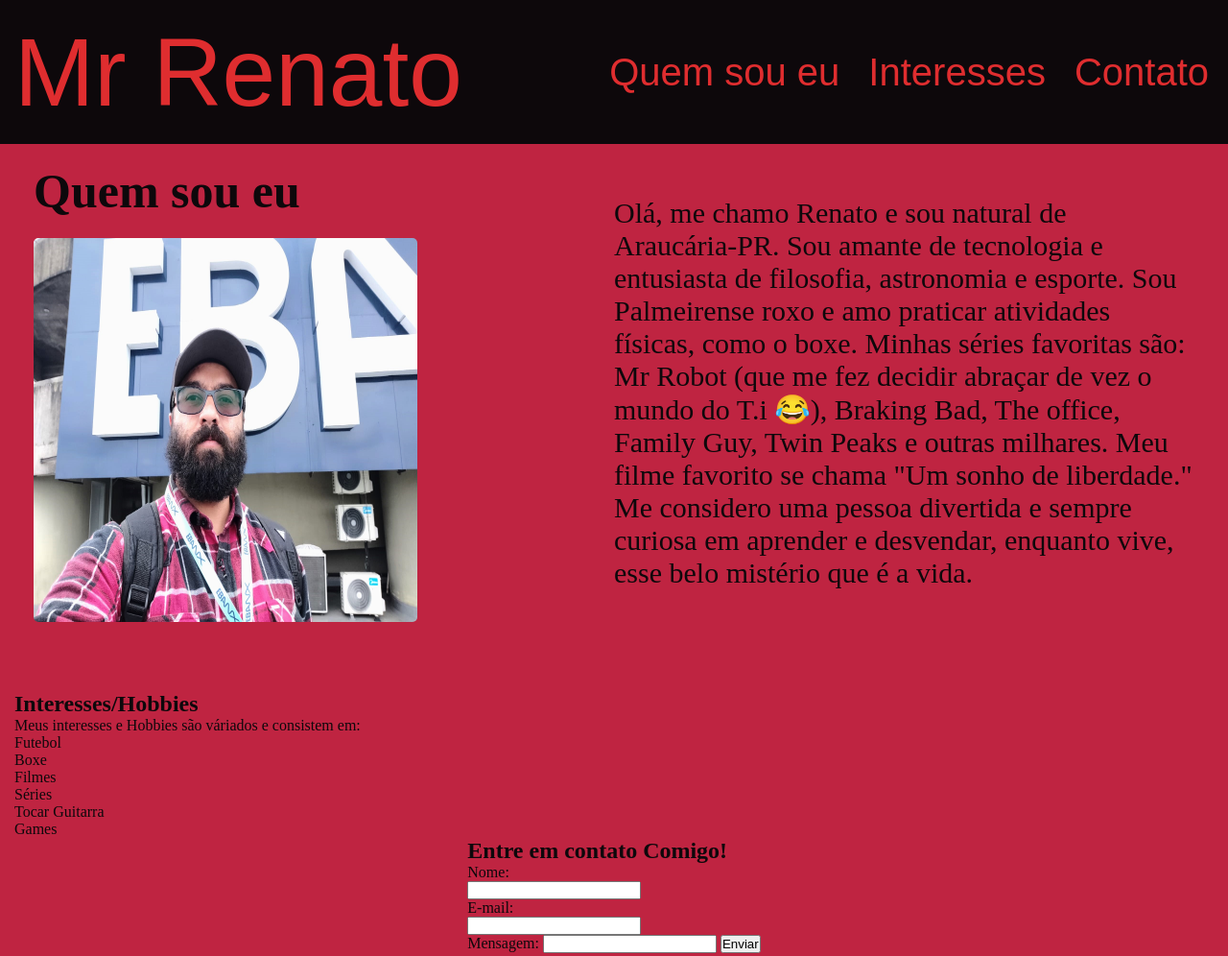
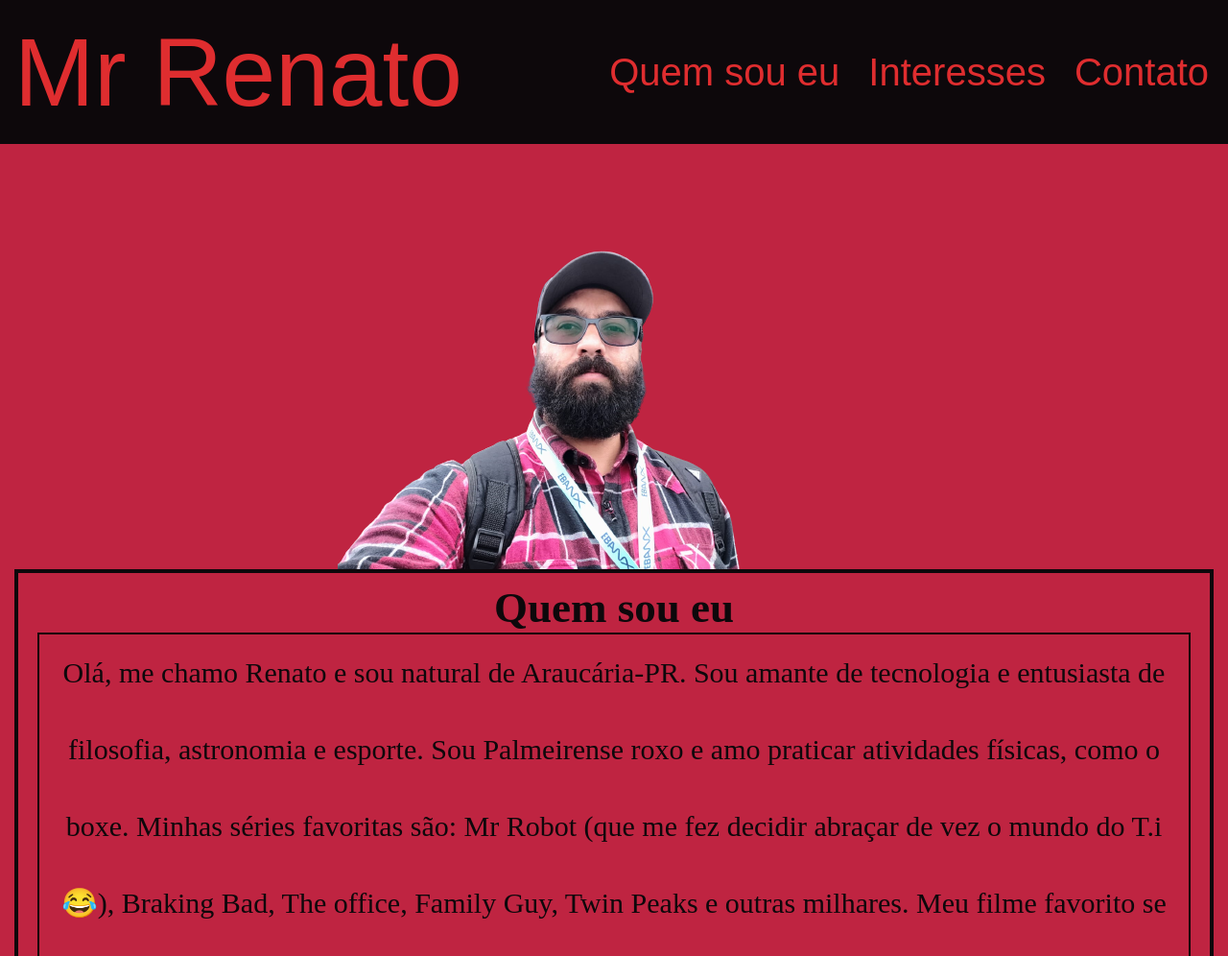
Before and after one commit to Renato-Miranda/portifolioPaginaPessoal, a plain HTML site: page index.html in a window 1280 px wide. Shown: the top 996 px of the page at 96% size. Drawn offline with Linux system fonts and the light colour scheme; a web font is replaced by a local one.

Commit message:
Mudado home page e retirado fundo da foto

```diff
--- a/index.html
+++ b/index.html
@@ -22,12 +22,13 @@
         </nav>
     </header>
     <main>
+        <img src="./imagens/ebanx1-removebg-preview.png" alt="Selfie na frente do logo Ebanx"></div>
         <section class="resumo">
             <div class="content">
                 <div class="esquerda">
                 <h2 class="eu">Quem sou eu</h2>
 
-                <img src="./imagens/ebanx1.jpeg" alt="Selfie na frente do logo Ebanx"></div>
+
                 <div class="direita">
                 <p class="paragrafo-resumo">Olá, me chamo Renato e sou natural de Araucária-PR. Sou amante de tecnologia
                     e entusiasta de filosofia,
--- a/style.css
+++ b/style.css
@@ -74,57 +74,24 @@ main {
     justify-content: space-between;
     padding: 10px 20px;
     flex-wrap: wrap;
+    border: 2px solid #0D080B;
 }
 
-
-
 .resumo {
-    width: 100%;
-    height: 70vh;
     display: flex;
-    align-items: flex-start;
+    flex-direction: column;
+    text-align: center;
+    font-size: 30px;
+    border: 2px solid #0D080B;
+}
+.paragrafo-resumo {
+    display: flex;
+    align-items: center;
     justify-content: center;
-    flex-wrap: wrap;
+    border: 2px solid #0D080B;
+    line-height: 80px;
 }
 
-.esquerda, .direita {
- width: 50%;
-  display: flex;
-  flex-direction: column;
-  align-items: center;
-  gap: 20px;
-  justify-content: center;
+img {
+    display: block;
 }
-
-.esquerda{
-    align-items:flex-start;
-}
-
-.paragrafo-resumo {
-    font-size: 30px;
-}
-
-.eu {
-    display:flex;
-    align-items:center;
-    font-size: 50px;
-    border: 5px black
-}
-
-
-img {
-    width: 400px;
-    height: 400px;
-    display: flex;
-    align-items: center;
-    border-radius: 5px;
-    justify-content: space-around;
-
-}
-
-.hobbie {
-    width: 100%;
-    display: inline;
-    justify-content: center;
-    align-items: center;
-}
```
Also changed, not shown: imagens/ebanx1-removebg-preview.png (added).
